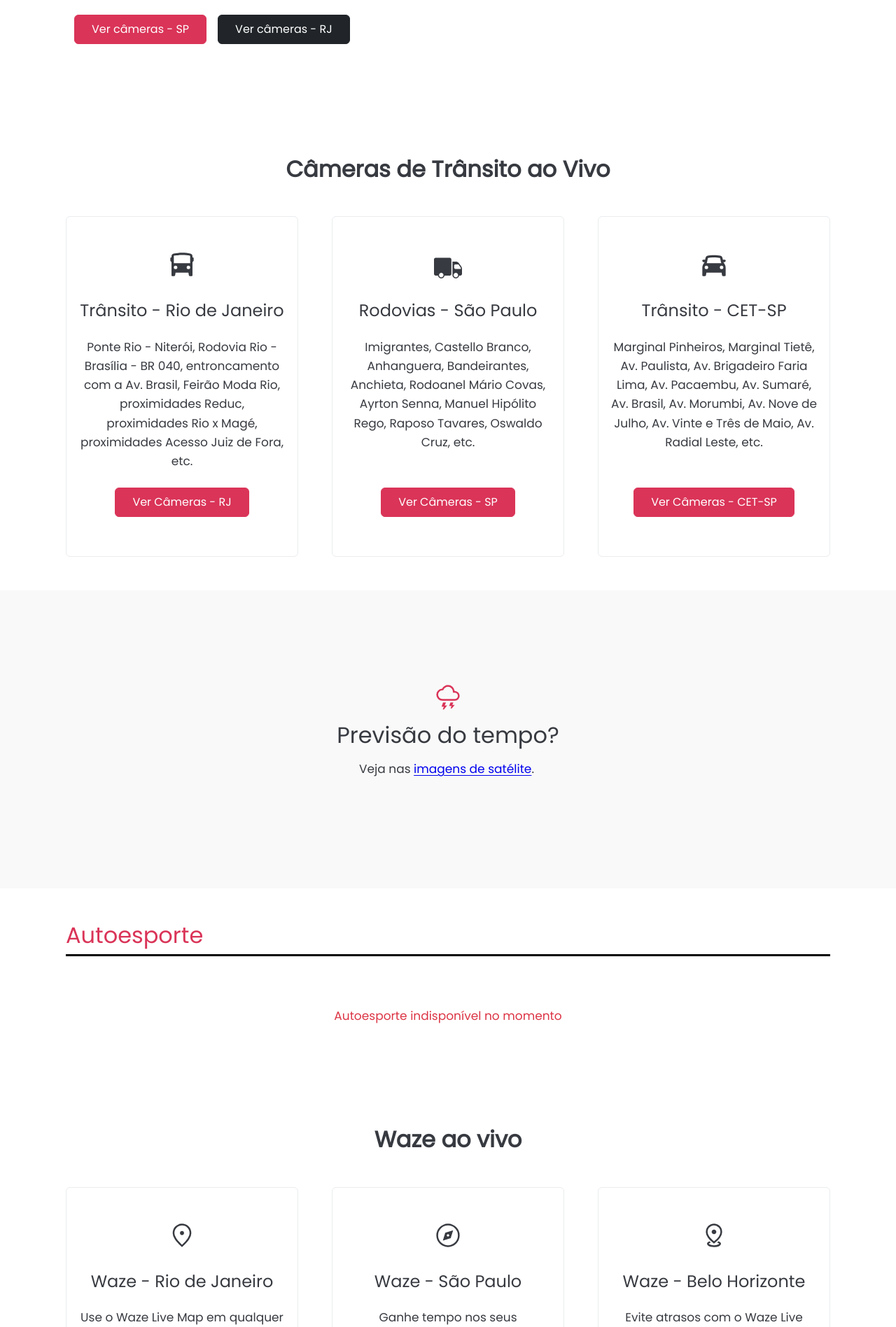
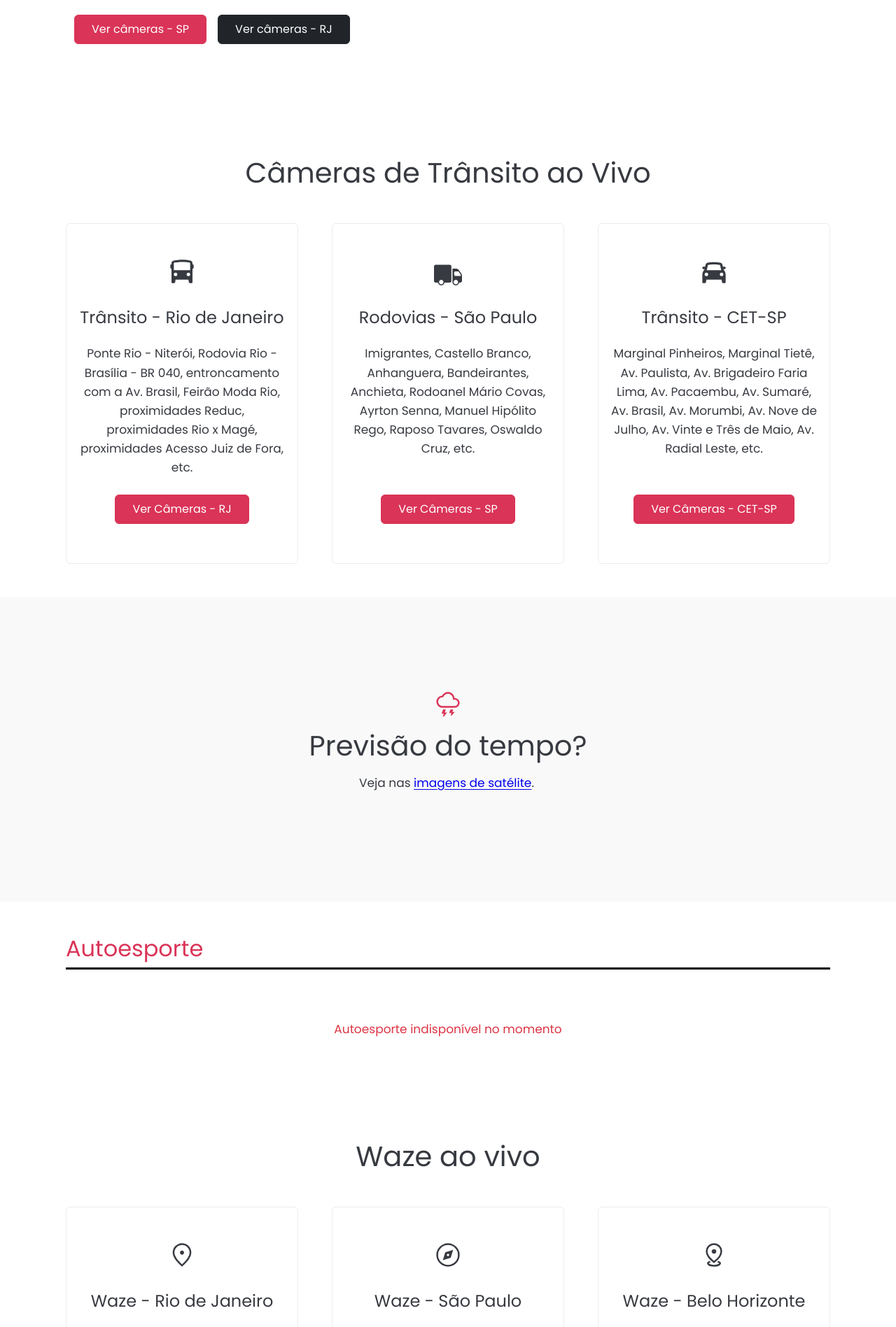
Before and after one commit to Sergio-Damm/transitoaovivo, a Jekyll site: the page built from index.html, in a window 1280 px wide. Shown: the part 336-2233 px from the top of the page at 70% size. Built offline with Jekyll 4.4.1, drawn with Linux system fonts in a browser that asks for light colours; comment, search, counter and statistics services are not loaded.

Commit message:
display-6 to h1 h2

```diff
--- a/_layouts/default.html
+++ b/_layouts/default.html
@@ -156,7 +156,7 @@
     <div class="container pt-5">
         <div class="row align-items-center">
 			<div class="col-12 col-md-10 mx-auto text-center">
-                <h3 class="fs-2 fw-bold mb-0">Mais acessadas</h3>
+                <h3 class="display-6 mb-0">Mais acessadas</h3>
             </div>
         </div>
     </div>
--- a/index.html
+++ b/index.html
@@ -8,7 +8,7 @@
 <div class="container px-4 py-5 my-5 text-center text-xl-start">
 	<div class="row">
 		<div class="col-xl-8 mx-auto">
-			<h1 class="mb-4">Trânsito ao Vivo</h1>
+			<h1 class="display-6 mb-4">Trânsito ao Vivo</h1>
 				<p class="mb-4">Acompanhe em tempo real as condições do trânsito com câmeras ao vivo em diversas cidades do Brasil, como São Paulo e Rio de Janeiro. Veja imagens atualizadas e planeje seu trajeto para não ficar parado no trânsito.</p>
 			<div class="d-flex flex-wrap gap-3 justify-content-center justify-content-xl-start py-3">
 				<a href="/transito-cetsp-1/" class="btn btn-secondary px-4 py-2">Ver câmeras - SP</a>
@@ -59,7 +59,7 @@
     <div class="container">
   		<div class="row">
         	<div class="col-12 col-md-10 mx-auto text-center">
-  				<h2 class="fs-2 fw-bold mb-5">Câmeras de Trânsito ao Vivo</h2>
+  				<h2 class="display-6 mb-5">Câmeras de Trânsito ao Vivo</h2>
 			</div>
   		</div>
 		<div class="row text-center g-4">
@@ -137,7 +137,7 @@
 				<svg aria-label="Previsão do tempo" height="40px" width="40px" viewBox="0 -960 960 960" xmlns="http://www.w3.org/2000/svg">
 					<path fill="#da3458" d="m300-40 36-100h-76l50-140h100l-43 100h83L340-40h-40Zm270-40 28-80h-78l43-120h100l-35 80h82L610-80h-40ZM290-340q-86.86 0-148.43-61.52Q80-463.04 80-549.83 80-629 136.5-691 193-753 277-759q32-56 84.5-88.5T480.42-880q90.58 0 152.08 57.5Q694-765 708-680q79 4 125.5 53.5T880-510.38Q880-440 830.42-390 780.83-340 710-340H290Zm0-60h420q46.2 0 78.1-32.5 31.9-32.5 31.9-78T788.1-588q-31.9-32-78.1-32h-60v-30q0-71-49.5-120.5T480.21-820q-51.48 0-93.84 27.5Q344-765 324-718l-8 18h-28q-62 2-105 45.39-43 43.4-43 104.47Q140-488 183.93-444T290-400Zm190-210Z"/>
 				</svg>
-				<h2 class="fs-2 my-3">Previsão do tempo?</h2>
+				<h2 class="display-6 my-3">Previsão do tempo?</h2>
 					<p class="me-1 mb-4">Veja nas <a class="link-externo" href="{{ site.baseurl }}/previsao-do-tempo/">imagens de satélite</a>.</p>
 			</div>
 		</div>
@@ -189,7 +189,7 @@
 	<div class="container">
   		<div class="row">
         	<div class="col-12 col-md-10 mx-auto text-center">
-  				<h2 class="fs-2 fw-bold mb-5">Waze ao vivo</h2>
+  				<h2 class="display-6 mb-5">Waze ao vivo</h2>
 			</div>
   		</div>
 		<div class="row text-center g-4">
@@ -264,7 +264,7 @@
 				<svg aria-label="Código de Trânsito Brasileiro" height="40px" width="40px" viewBox="0 -960 960 960" xmlns="http://www.w3.org/2000/svg">
 					<path fill="#da3458" d="M270-80q-45 0-77.5-29.64Q160-139.27 160-183v-564q0-36.57 22.12-65.43Q204.24-841.3 240-849l380-79v620l-360 77q-17.14 3.69-28.57 17.54Q220-199.62 220-183q0 19 15 31t35 12h470v-660h60v720H270Zm70-228 220-47v-499l-220 45v501Zm-60 12.81V-796l-20 4q-17 4-28.5 15.83Q220-764.35 220-747v471q9.06-5.2 19.03-9.1Q249-289 260-291l20-4.19ZM220-787v511-511Z"/>
 				</svg>
-  				<h2 class="fs-2 my-3">Código de Trânsito Brasileiro</h2>
+  				<h2 class="display-6 my-3">Código de Trânsito Brasileiro</h2>
 				<p class="me-1 mb-4">Veja as Novas Regras do CTB no site do
 					<a class="link-externo" href="https://www.gov.br/transportes/pt-br/pt-br/assuntos/transito/conteudo-Senatran/novas-regras-do-ctb" rel="nofollow" target="_blank">Ministério dos Transportes</a>
 						<svg aria-label="Código de Trânsito Brasileiro" height="20px" width="20px" viewBox="0 -960 960 960" xmlns="http://www.w3.org/2000/svg">
```
